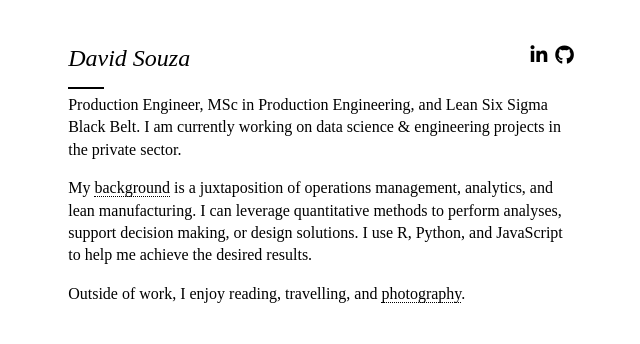
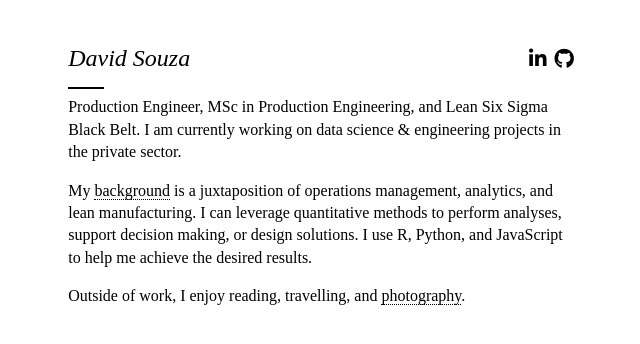
Before and after one commit to souzapd/souzapd.github.io, a Jekyll site: the page built from index.md, in a window 1280 px wide. Shown: the top 344 px of the page, without its empty margins (319-959 px from the left). Built offline with Jekyll 4.4.1, drawn with Linux system fonts in a browser that asks for light colours; nearby versions of some CDN libraries; some web fonts are replaced.

Commit message:
CSS, HTML adjustments.

```diff
--- a/_layouts/posts.html
+++ b/_layouts/posts.html
@@ -3,12 +3,12 @@
 ---
 
 <div class='post-meta'>
+    {% if page.tags %}<h2>{{ page.tags | join: ', ' }}</h2>{% endif %}
     <h1>{{ page.title }}</h1>
     <span>
         {% if page.author %}<em>{{ page.author }}</em><br/>{% endif %}
         <abbr>
-            {% if page.date %}{{ page.date | date: '%d %b %Y' }}&nbsp;·&nbsp;{% endif %}
-            {% if page.tags %}{{ page.tags | join: ', ' }}{% endif %}
+            {% if page.date %}{{ page.date | date: '%d %b %Y' }}{% endif %}
         </abbr>
     </span>
 </div>
--- a/css/stylesheet.css
+++ b/css/stylesheet.css
@@ -28,7 +28,7 @@
     font-family: source-serif-pro, serif;
     overflow-y: scroll;
     max-width: 36rem;
-    padding: 42px 2.2rem 0rem 2.2rem;
+    padding: 42px 2.2rem 1.5rem 2.2rem;
     margin: 0 auto 0 auto;
     text-rendering: optimizeLegibility;
 }
@@ -36,6 +36,7 @@
 header {
     margin: 0 auto 0 auto;
     height: 45px;
+    display: block;
 }
 
 main {
@@ -86,7 +87,7 @@
     border: none;
     border-top: 2px solid black;
     width: 36px;
-    margin: 0 0 5px 0;
+    margin: 0 0 1ex 0;
 }
 
 a {
@@ -104,11 +105,12 @@
 ul, ol {
     padding-bottom: 1em;
     display: block;
-    font-size: 0.92rem;
+    font-size: 0.96rem;
 }
 
+
 li {
-    padding: 0 0 4px 0;
+    padding: 0 0 5px 0;
 }
 
 ul li {
@@ -193,7 +195,7 @@
 .socials {
     display: inline-block;
     float: right;
-    line-height: 1.9;
+    line-height: 2.4;
 }
 
 .socials a {
@@ -201,7 +203,7 @@
     color: black;
     border: none;
     padding: 0px 0 0 8px;
-    font-size: 1.2rem;
+    font-size: 1.25rem;
 }
 
 .socials a:hover, .socials a:focus, .title a:hover, .title a:focus {
@@ -217,6 +219,10 @@
 .post-meta h1 {
     font-family: source-serif-pro, serif;
     font-size: xx-large;
+}
+
+.post-meta h2 {
+    color: #d50a00;
 }
 
 /* Code highlighting */
```
